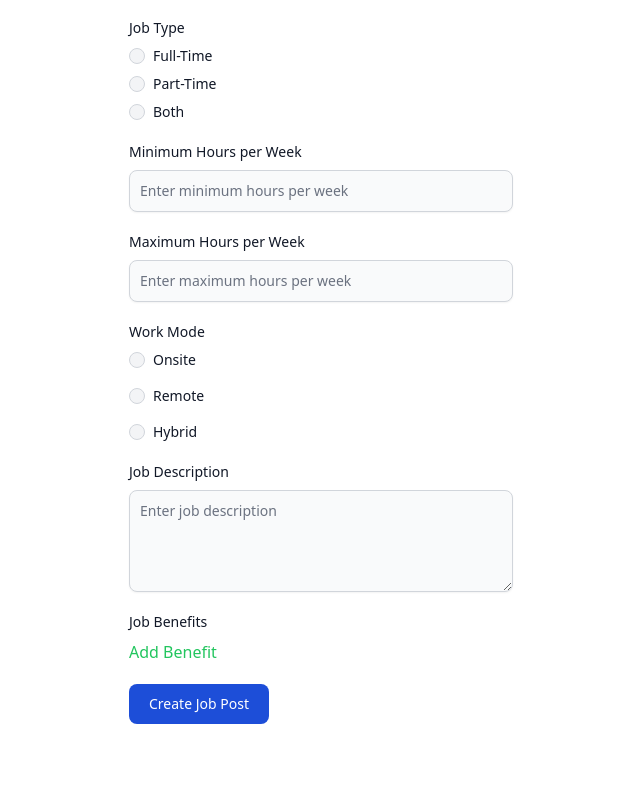
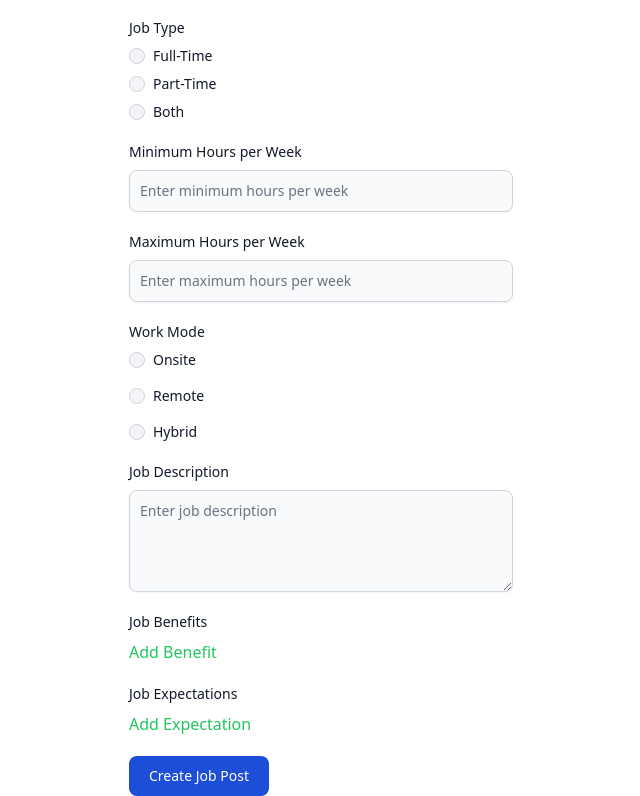
Before and after one commit to liendo1/vindWerk, an Angular app in the folder frontend/: page /job in a window 1280 px wide. Shown: the part 488-1284 px from the top of the page, without its empty margins (319-959 px from the left). Before the commit the page ends 1212 px from the top, so only its background shows below. Built offline with nearby package versions, Linux system fonts and the light colour scheme.

Commit message:
added expectation input

```diff
--- a/frontend/src/component/job/job-create/job-create.component.html
+++ b/frontend/src/component/job/job-create/job-create.component.html
@@ -78,5 +78,14 @@
     </div>
     <button type="button" (click)="addBenefit()" class="text-green-500 hover:text-green-700">Add Benefit</button>
   </div>
+
+  <div formArrayName="expectations" class="mb-5">
+    <label class="block mb-2 text-sm font-medium text-gray-900 dark:text-white">Job Expectations</label>
+    <div *ngFor="let expectation of expectations.controls; let i = index" class="flex items-center mb-2">
+      <input type="text" [formControlName]="i" class="shadow-sm bg-gray-50 border border-gray-300 text-gray-900 text-sm rounded-lg focus:ring-blue-500 focus:border-blue-500 block w-full p-2.5 dark:bg-gray-700 dark:border-gray-600 dark:placeholder-gray-400 dark:text-white dark:focus:ring-blue-500 dark:focus:border-blue-500 dark:shadow-sm-light" placeholder="Enter expectation">
+      <button type="button" (click)="removeExpectation(i)" class="ml-2 text-red-500 hover:text-red-700">Remove</button>
+    </div>
+    <button type="button" (click)="addExpectation()" class="text-green-500 hover:text-green-700">Add Expectation</button>
+  </div>
   <button type="submit"  class="text-white bg-blue-700 hover:bg-blue-800 focus:ring-4 focus:outline-none focus:ring-blue-300 font-medium rounded-lg text-sm px-5 py-2.5 text-center dark:bg-blue-600 dark:hover:bg-blue-700 dark:focus:ring-blue-800">Create Job Post</button>
 </form>
--- a/frontend/src/component/job/job-create/job-create.component.ts
+++ b/frontend/src/component/job/job-create/job-create.component.ts
@@ -1,5 +1,5 @@
 import {Component, Injectable, OnDestroy, OnInit} from '@angular/core';
-import {FormArray, FormBuilder, FormGroup, ReactiveFormsModule, Validators} from '@angular/forms';
+import {Form, FormArray, FormBuilder, FormGroup, ReactiveFormsModule, Validators} from '@angular/forms';
 
 import {JobService} from '../../../service/job.service';
 import {reportUnhandledError} from 'rxjs/internal/util/reportUnhandledError';
@@ -37,7 +37,8 @@ export class JobCreateComponent implements OnInit {
       minHours: ['', [Validators.required, Validators.min(0)]],
       maxHours: ['', [Validators.required, Validators.min(0)]],
       description: ['', Validators.required],
-      benefits: this.fb.array([])
+      benefits: this.fb.array([]),
+      expectations: this.fb.array([]),
     });
 
   }
@@ -52,6 +53,18 @@ export class JobCreateComponent implements OnInit {
     return this.jobForm.get('benefits') as FormArray;
   }
 
+  get expectations():FormArray {
+    return this.jobForm.get('expectations') as FormArray;
+  }
+
+  addExpectation(){
+    this.expectations.push(this.fb.control(''));
+  }
+
+  removeExpectation(index: number) {
+    this.expectations.removeAt(index);
+  }
+
   addBenefit(): void {
     this.benefits.push(this.fb.control(''));
   }
```
